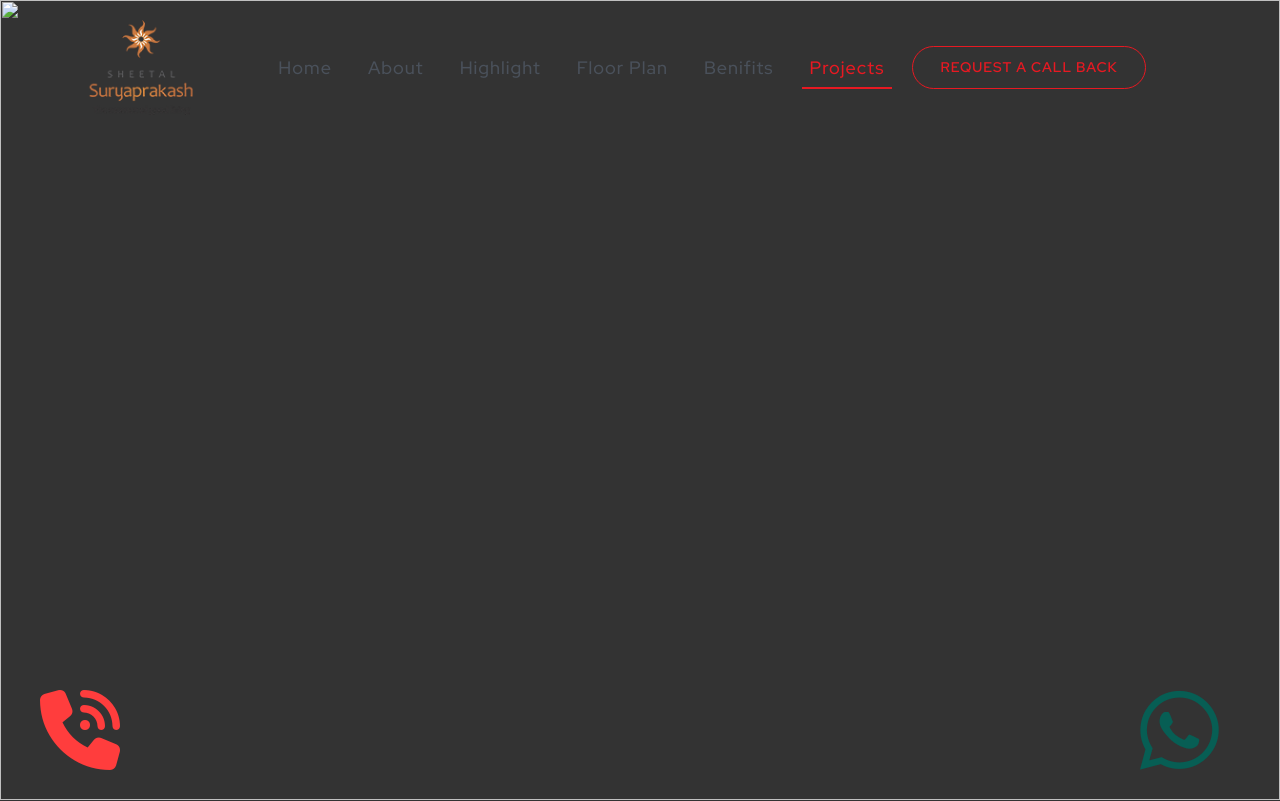
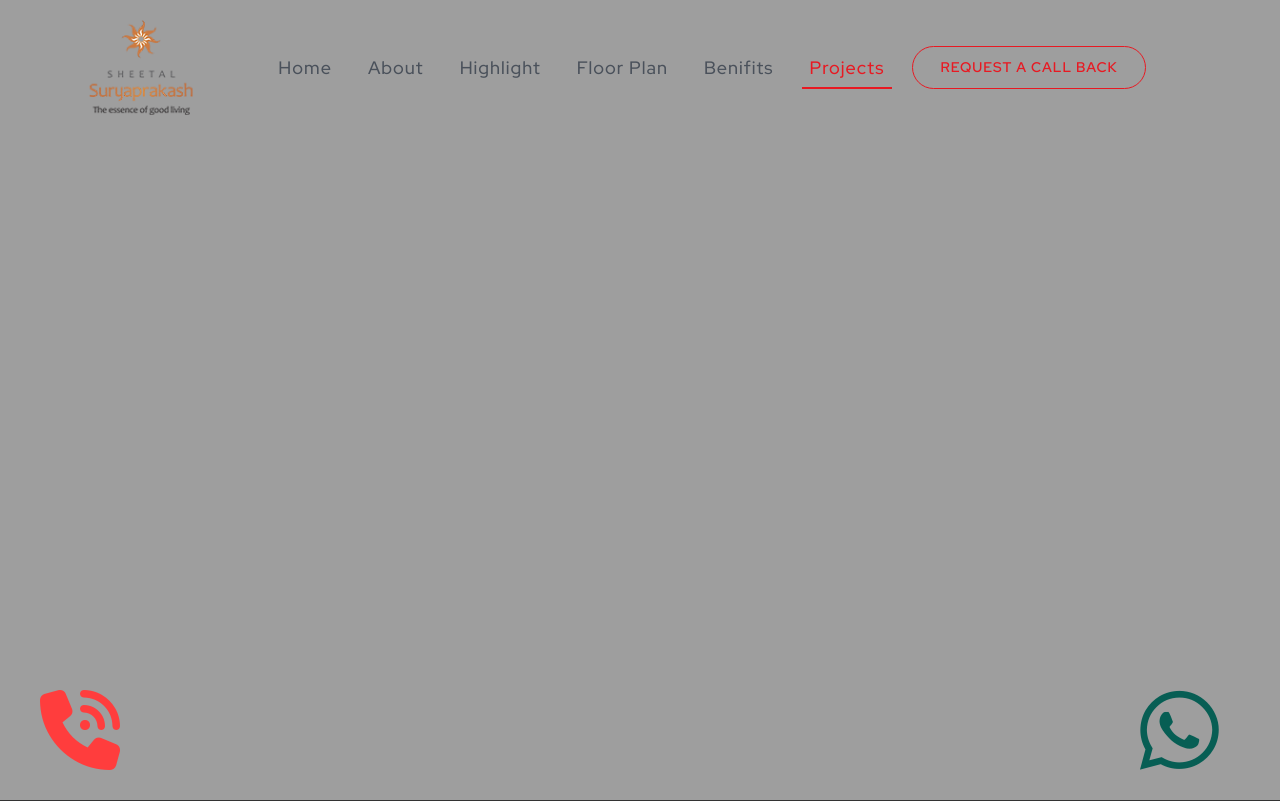
Before and after one commit to Saurbha/builder_side, a plain HTML site: page index.html in a window 1280 px wide. Shown: the top 801 px of the page. Drawn offline with nearby package versions, Linux system fonts and the light colour scheme; files that its build step writes are made by us from their sources; the site is published under a folder, as on GitHub Pages, so addresses that start at the root find nothing.

Commit message:
Update index.html

```diff
--- a/index.html
+++ b/index.html
@@ -22,7 +22,7 @@
 
   <header id="home" class="header_wrapper">
     <div class="bg-img">
-      <img src="/images/banner_bg.png" alt="" style="height: 100vh;" width="100%">
+      <img src="images/banner_bg.png" alt="" style="height: 100vh;" width="100%">
       <nav class="navbar navbar-expand-lg fixed-top">
         <div class="container">
           <a class="navbar-brand" href="#">
```
